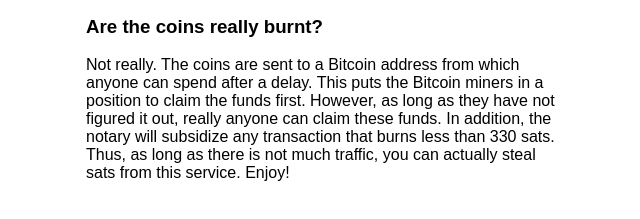
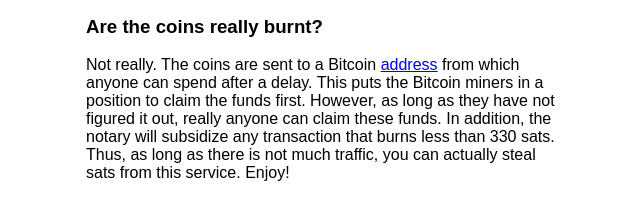
Before and after one commit to spesmilo/notary, a plain HTML site: page plugin/www/index.html in a window 1280 px wide. Shown: the part 375-594 px from the top of the page, 314-954 px from the left. Drawn offline with Linux system fonts and the light colour scheme.

Commit message:
catch send_json exception, add address link to index

```diff
--- a/plugin/www/index.html
+++ b/plugin/www/index.html
@@ -36,14 +36,15 @@
 	Read the <a href="n/proof-of-burn.pdf">whitepaper</a> for more information.
       </p>
       <h3>Are the coins really burnt?</h3>
-      <p>Not really. The coins are sent to a Bitcoin address from
-	which anyone can spend after a delay. This puts the Bitcoin
-	miners in a position to claim the funds first. However, as
-	long as they have not figured it out, really anyone can claim
-	these funds. In addition, the notary will subsidize any
-	transaction that burns less than 330 sats. Thus, as long as
-	there is not much traffic, you can actually steal sats from
-	this service. Enjoy!
+      <p>Not really. The coins are sent to a
+	Bitcoin <a href="https://mempool.emzy.de/address/bc1q7h8jrch2726u39z6czaha0cdy4qykfyjjz78yd68cyuqm8qzkxls2r2rmf">address</a>
+	from which anyone can spend after a delay. This puts the
+	Bitcoin miners in a position to claim the funds
+	first. However, as long as they have not figured it out,
+	really anyone can claim these funds. In addition, the notary
+	will subsidize any transaction that burns less than 330
+	sats. Thus, as long as there is not much traffic, you can
+	actually steal sats from this service. Enjoy!
       </p>
     </div>
   </body>
```
Also changed, not shown: 1 other file.
